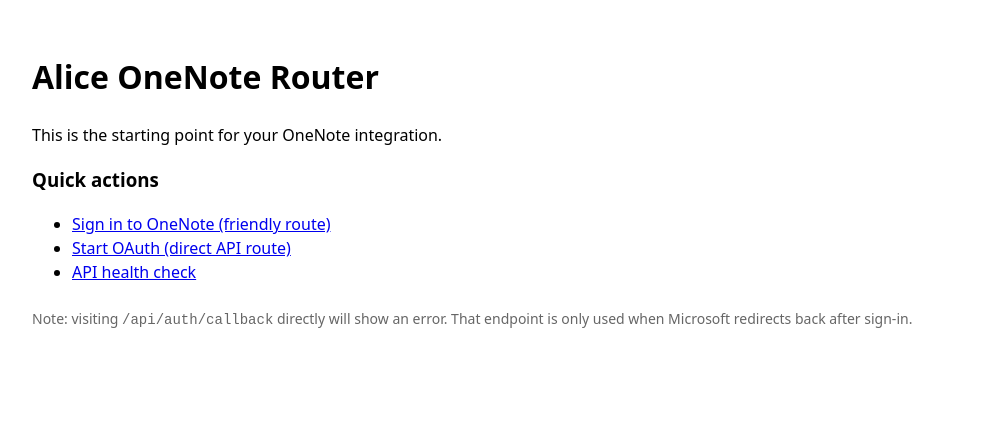
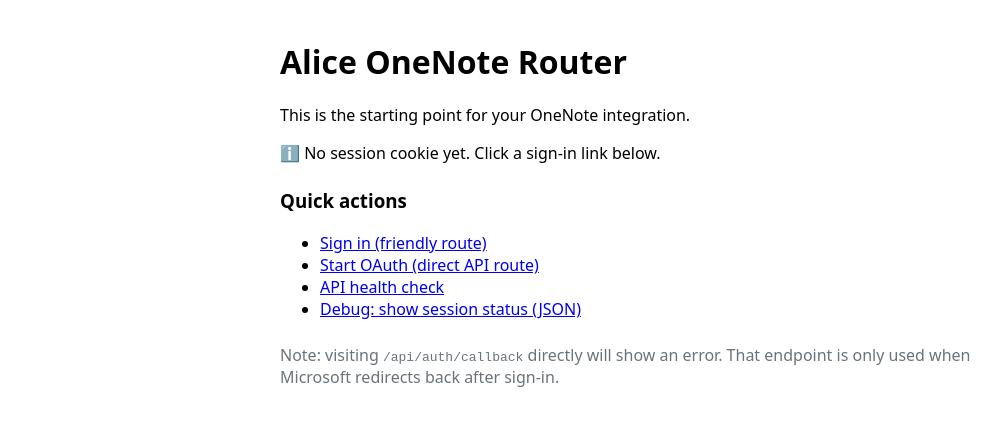
Before and after one commit to tchaudhry907/alice-onenote-router, a Next.js app: page / in a window 1280 px wide. Shown: the top 426 px of the page, without its empty margins (0-1001 px from the left). Built offline with nearby package versions, Linux system fonts and the light colour scheme.

Commit message:
Refactor Home component with cookie parsing and links

```diff
--- a/pages/index.js
+++ b/pages/index.js
@@ -1,17 +1,80 @@
 // pages/index.js
-export default function Home() {
+import React from "react";
+import Link from "next/link";
+
+// Tiny helper to parse cookies on the server
+function parseCookies(cookieHeader = "") {
+  const out = {};
+  cookieHeader.split(";").forEach((p) => {
+    const i = p.indexOf("=");
+    if (i > -1) {
+      const k = p.slice(0, i).trim();
+      const v = decodeURIComponent(p.slice(i + 1).trim());
+      out[k] = v;
+    }
+  });
+  return out;
+}
+
+export async function getServerSideProps({ req, query }) {
+  const cookies = parseCookies(req.headers.cookie || "");
+  const hasSession = cookies.session === "ok";
+  const login = typeof query.login === "string" ? query.login : null;
+  const reason = typeof query.reason === "string" ? query.reason : null;
+
+  return {
+    props: {
+      hasSession,
+      login,
+      reason: reason || null,
+    },
+  };
+}
+
+export default function Home({ hasSession, login, reason }) {
+  const banner =
+    login === "success"
+      ? { color: "#e6ffed", border: "#34d058", text: "Signed in! Session cookie set." }
+      : login === "error"
+      ? { color: "#ffeef0", border: "#d73a49", text: `Sign-in error: ${reason || "unknown"}` }
+      : null;
+
   return (
-    <main style={{fontFamily: "system-ui, -apple-system, Segoe UI, Roboto, Arial", padding: 24, lineHeight: 1.5}}>
+    <main style={{ maxWidth: 720, margin: "40px auto", fontFamily: "ui-sans-serif, system-ui, -apple-system, Segoe UI, Roboto, Helvetica, Arial" }}>
       <h1>Alice OneNote Router</h1>
       <p>This is the starting point for your OneNote integration.</p>
-      <h3>Quick actions</h3>
+
+      {banner && (
+        <div style={{ background: banner.color, borderLeft: `6px solid ${banner.border}`, padding: "12px 14px", margin: "16px 0" }}>
+          <strong>{banner.text}</strong>
+        </div>
+      )}
+
+      {hasSession ? (
+        <p style={{ marginTop: 8 }}>✅ Session detected. You can now proceed to building actual token storage/Graph calls.</p>
+      ) : (
+        <p style={{ marginTop: 8 }}>ℹ️ No session cookie yet. Click a sign-in link below.</p>
+      )}
+
+      <h3 style={{ marginTop: 24 }}>Quick actions</h3>
       <ul>
-        <li><a href="/login">Sign in to OneNote (friendly route)</a></li>
-        <li><a href="/api/auth/login">Start OAuth (direct API route)</a></li>
-        <li><a href="/api/hello">API health check</a></li>
+        <li>
+          <Link href="/login">Sign in (friendly route)</Link>
+        </li>
+        <li>
+          <a href="/api/auth/login">Start OAuth (direct API route)</a>
+        </li>
+        <li>
+          <a href="/api/hello">API health check</a>
+        </li>
+        <li>
+          <a href="/api/debug/session">Debug: show session status (JSON)</a>
+        </li>
       </ul>
-      <p style={{marginTop: 24, fontSize: 14, color: "#666"}}>
-        Note: visiting <code>/api/auth/callback</code> directly will show an error. That endpoint is only used when Microsoft redirects back after sign‑in.
+
+      <p style={{ marginTop: 24, color: "#6a737d" }}>
+        Note: visiting <code>/api/auth/callback</code> directly will show an error. That endpoint is only used when Microsoft
+        redirects back after sign-in.
       </p>
     </main>
   );
```
